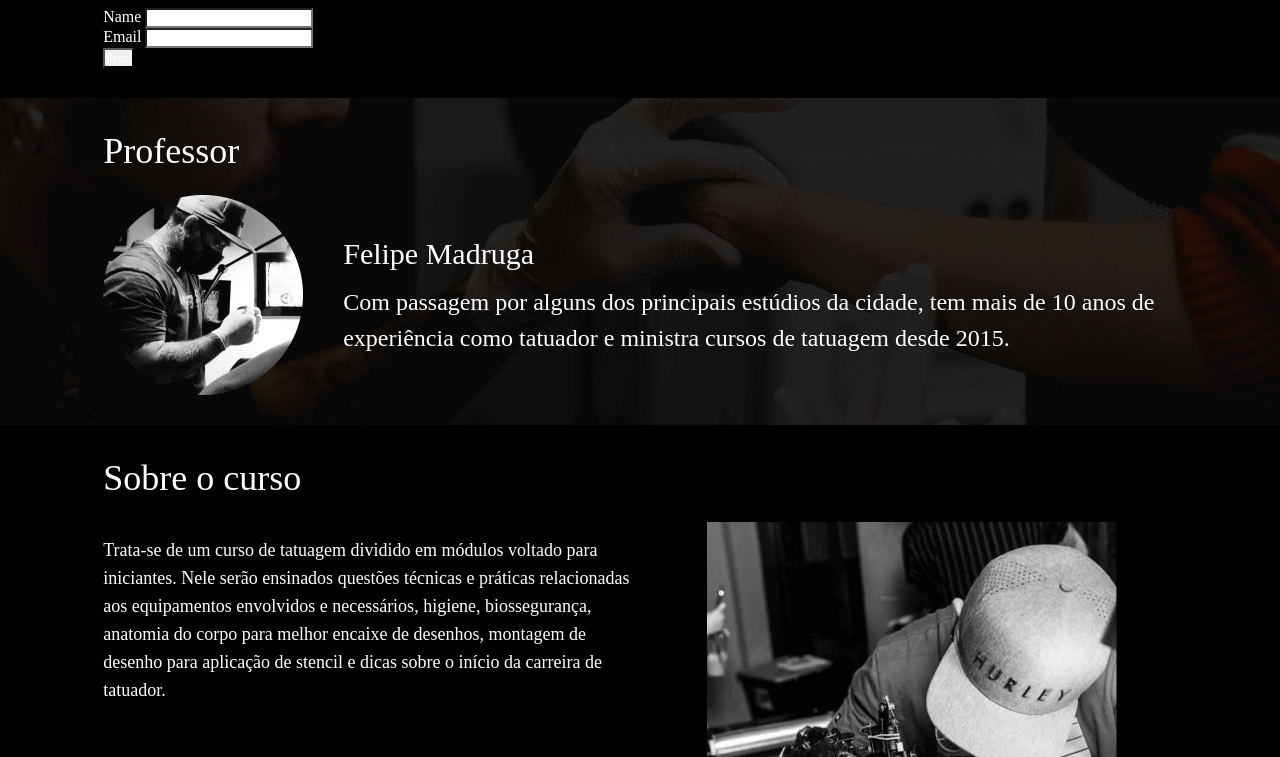
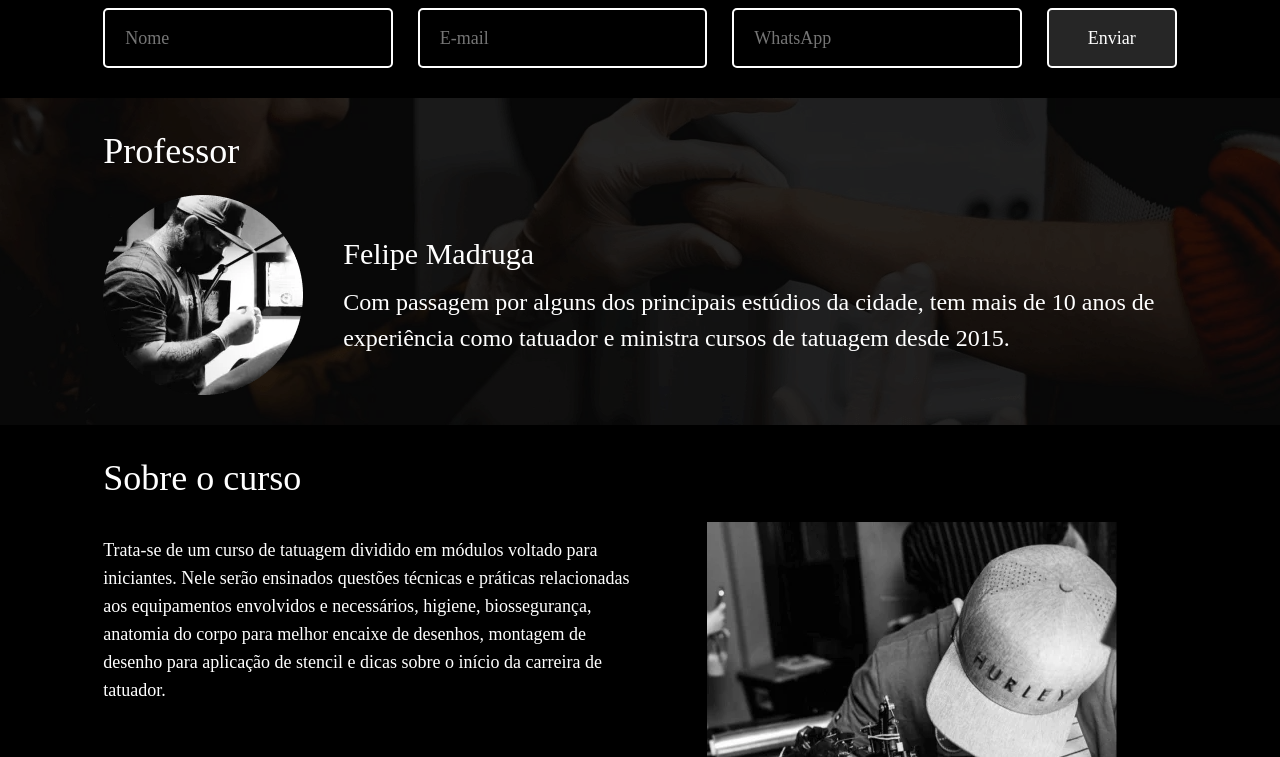
Before and after one commit to ohgosch/curso-de-tatuador, a Gatsby site: page / in a window 1280 px wide. Shown: the part 702-1459 px from the top of the page. Built offline with nearby package versions, Linux system fonts and the light colour scheme; Gatsby itself is replaced by a stand-in of ours; a web font is replaced by a local one.

Commit message:
add hidden

```diff
--- a/src/components/Newsletter/index.js
+++ b/src/components/Newsletter/index.js
@@ -77,17 +77,34 @@ export const Newsletter = ({ name: nameProp }) => {
   return (
     <Section title={newsletter.title} small={true}>
       <Container name={nameProp}>
-      <form name="contact" netlify>
-  <p>
-    <label>Name <input type="text" name="name" /></label>
-  </p>
-  <p>
-    <label>Email <input type="email" name="email" /></label>
-  </p>
-  <p>
-    <button type="submit">Send</button>
-  </p>
-</form>
+        <Form onSubmit={formTrigger} action="/thank-you" data-netlify-honeypot="bot-field">
+          <input type="hidden" name="bot-field" />  <input type="hidden" name="form-name" value="contact" />
+          <Input
+            disabled={disabled}
+            placeholder={newsletter.name}
+            type="text"
+            value={name}
+            onChange={({ target: { value } }) => setName(value)}
+            required
+          />
+          <Input
+            disabled={disabled}
+            placeholder={newsletter.email}
+            type="email"
+            value={email}
+            onChange={({ target: { value } }) => setEmail(value)}
+          />
+          <Input
+            disabled={disabled}
+            placeholder={newsletter.whatsapp}
+            type="tel"
+            value={whatsApp}
+            onChange={({ target: { value } }) => setWhatsApp(value)}
+          />
+          <Send disabled={disabled} as="button">
+            {newsletter.send}
+          </Send>
+        </Form>
         {error && <Alert>{newsletter.error[errorType]}</Alert>}
         {success && <Alert>{newsletter.success}</Alert>}
       </Container>
```
